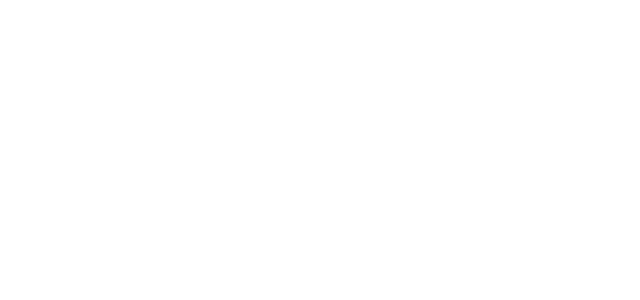
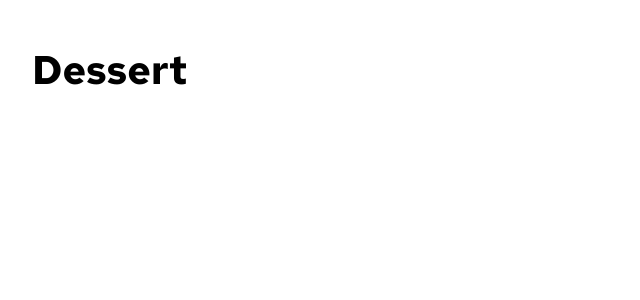
Before and after one commit to j0hnr0/Product-list-with-cart, a Next.js app: page / in a window 1280 px wide. Shown: the top 300 px of the page, without its empty margins (0-640 px from the left). Built offline with nearby package versions, Linux system fonts and the light colour scheme.

Commit message:
added next local fonts

```diff
--- a/app/_components/product-section.js
+++ b/app/_components/product-section.js
@@ -1,5 +1,7 @@
 export default function ProductSection() {
-  return <section>
-
-  </section>;
+  return (
+    <section>
+      <h1 className="text-[40px] font-bold font-red-hat-bold">Dessert</h1>
+    </section>
+  );
 }
--- a/app/globals.css
+++ b/app/globals.css
@@ -1 +1,13 @@
 @import "tailwindcss";
+
+.font-red-hat-bold {
+    font-family: var(--red-hat-text-bold);
+}
+
+.font-red-hat-semibold {
+    font-family: var(--red-hat-text-semibold);
+}
+
+.font-red-hat-regular {
+    font-family: var(--red-hat-text-regular);
+}
--- a/app/layout.js
+++ b/app/layout.js
@@ -1,4 +1,20 @@
+import localFont from "next/font/local";
 import "./globals.css";
+
+const redHatBold = localFont({
+  src: "../public/fonts/RedHatText-Bold.ttf",
+  variable: "--red-hat-text-bold"
+});
+
+const redHatSemiBold = localFont({
+  src: "../public/fonts/RedHatText-SemiBold.ttf",
+  variable: "--red-hat-text-semibold"
+});
+
+const redHatRegular = localFont({
+  src: "../public/fonts/RedHatText-Regular.ttf",
+  variable: "--red-hat-text-regular"
+});
 
 export const metadata = {
   title: "Product List with Cart",
@@ -10,7 +26,7 @@
 
 export default function RootLayout({ children }) {
   return (
-    <html lang="en">
+    <html lang="en" className={`${redHatBold.variable} ${redHatSemiBold.variable} ${redHatRegular.variable}`}>
       <body>{children}</body>
     </html>
   );
--- a/app/page.js
+++ b/app/page.js
@@ -1,8 +1,9 @@
 import ProductSection from "./_components/product-section";
+
 
 export default function Home() {
   return (
-    <main>
+    <main className="max-w-[1216px] mx-auto flex justify-between mt-10">
       <ProductSection />
     </main>
   );
```
